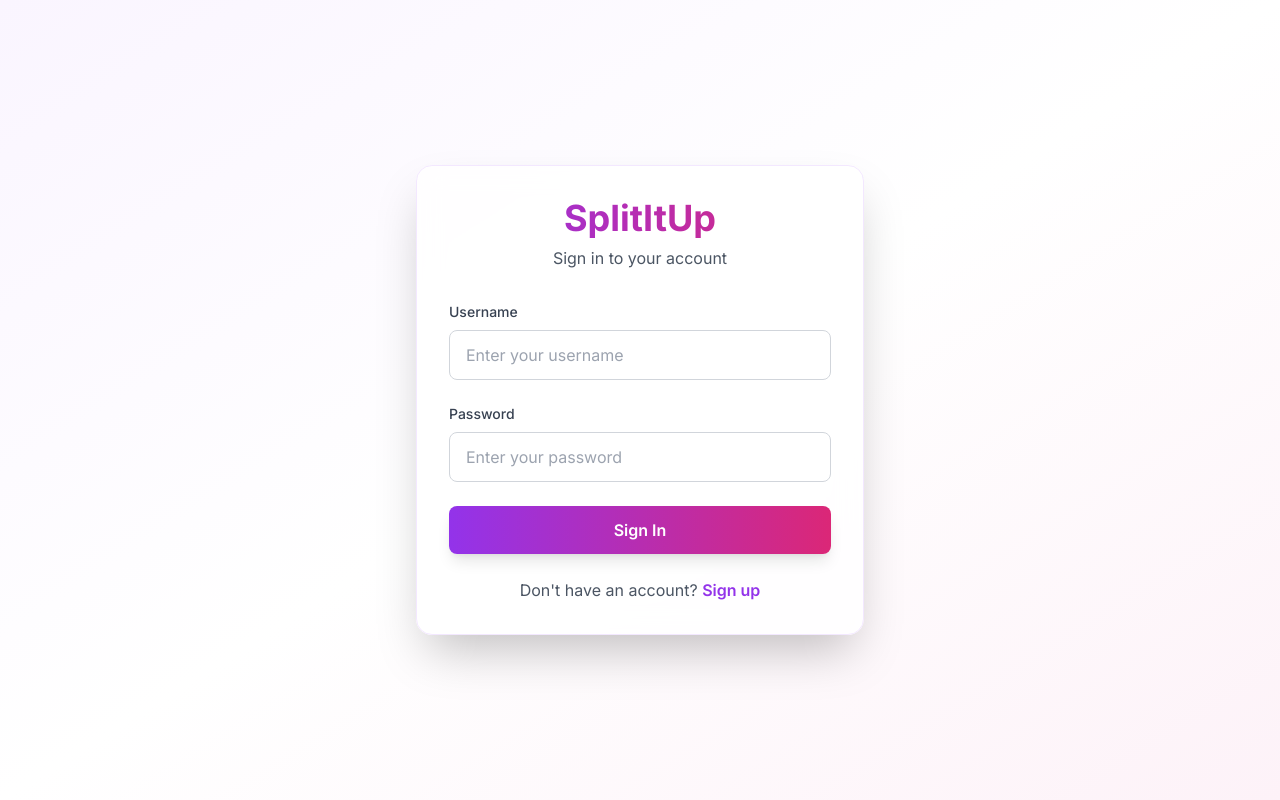
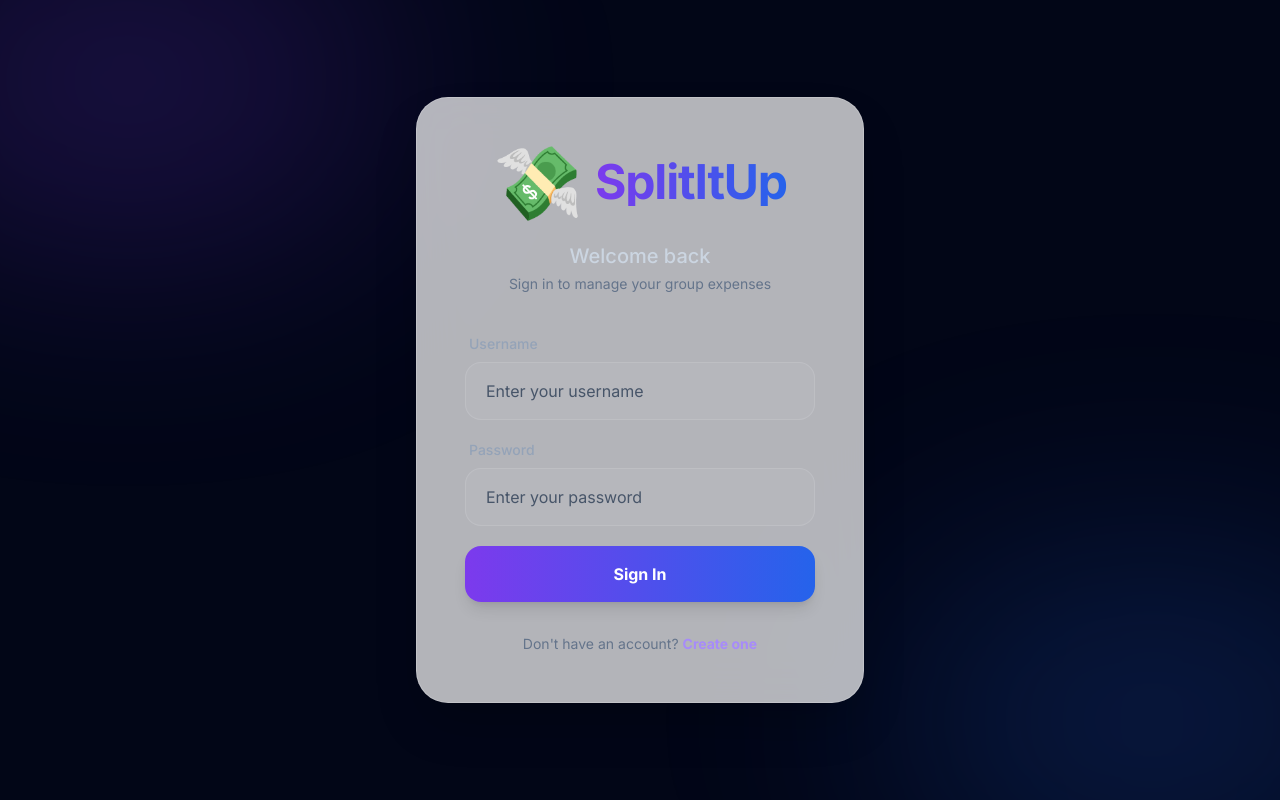
Before and after one commit to alcaxchirag-sys/Spilt-tool, a Next.js app: page /login in a window 1280 px wide. Built offline with nearby package versions, Linux system fonts and the light colour scheme.

Commit message:
feat: implement premium branding and design system

```diff
--- a/app/(auth)/login/page.tsx
+++ b/app/(auth)/login/page.tsx
@@ -6,6 +6,8 @@ import { useRouter } from "next/navigation"
 import Link from "next/link"
 import { motion } from "framer-motion"
 import toast from "react-hot-toast"
+
+import Logo from "@/components/ui/Logo"
 
 export default function LoginPage() {
   const router = useRouter()
@@ -29,7 +31,7 @@ export default function LoginPage() {
       if (result?.error) {
         toast.error("Invalid username or password")
       } else {
-        toast.success("Logged in successfully!")
+        toast.success("Welcome back!")
         router.push("/dashboard")
         router.refresh()
       }
@@ -41,24 +43,27 @@ export default function LoginPage() {
   }
 
   return (
-    <div className="min-h-screen flex items-center justify-center p-4 bg-gradient-to-br from-purple-50 via-white to-pink-50">
+    <div className="min-h-screen flex items-center justify-center p-4 relative overflow-hidden bg-slate-950">
+      {/* Premium Background Elements */}
+      <div className="absolute top-[-10%] left-[-10%] w-[40%] h-[40%] rounded-full bg-violet-600/20 blur-[120px]" />
+      <div className="absolute bottom-[-10%] right-[-10%] w-[40%] h-[40%] rounded-full bg-blue-600/20 blur-[120px]" />
+
       <motion.div
         initial={{ opacity: 0, y: 20 }}
         animate={{ opacity: 1, y: 0 }}
-        transition={{ duration: 0.5 }}
-        className="w-full max-w-md"
+        transition={{ duration: 0.8, ease: "easeOut" }}
+        className="w-full max-w-md relative z-10"
       >
-        <div className="glass-effect rounded-2xl shadow-2xl p-8 border border-purple-100">
-          <div className="text-center mb-8">
-            <h1 className="text-4xl font-bold bg-gradient-to-r from-purple-600 to-pink-600 bg-clip-text text-transparent mb-2">
-              SplitItUp
-            </h1>
-            <p className="text-gray-600">Sign in to your account</p>
+        <div className="glass-effect rounded-[2rem] shadow-2xl p-8 sm:p-12 border border-white/10">
+          <div className="flex flex-col items-center text-center mb-10">
+            <Logo size="xl" className="mb-6" />
+            <h2 className="text-xl font-medium text-slate-300">Welcome back</h2>
+            <p className="text-slate-500 text-sm mt-1">Sign in to manage your group expenses</p>
           </div>
 
-          <form onSubmit={handleSubmit} className="space-y-6">
-            <div>
-              <label htmlFor="username" className="block text-sm font-medium text-gray-700 mb-2">
+          <form onSubmit={handleSubmit} className="space-y-5">
+            <div className="space-y-2">
+              <label htmlFor="username" className="block text-sm font-medium text-slate-400 ml-1">
                 Username
               </label>
               <input
@@ -67,13 +72,13 @@ export default function LoginPage() {
                 required
                 value={formData.username}
                 onChange={(e) => setFormData({ ...formData, username: e.target.value })}
-                className="w-full px-4 py-3 rounded-lg border border-gray-300 focus:ring-2 focus:ring-purple-500 focus:border-transparent outline-none transition-all"
+                className="w-full px-5 py-4 rounded-2xl bg-white/5 border border-white/10 text-white placeholder:text-slate-600 focus:ring-2 focus:ring-violet-500/50 focus:border-violet-500/50 outline-none transition-all"
                 placeholder="Enter your username"
               />
             </div>
 
-            <div>
-              <label htmlFor="password" className="block text-sm font-medium text-gray-700 mb-2">
+            <div className="space-y-2">
+              <label htmlFor="password" className="block text-sm font-medium text-slate-400 ml-1">
                 Password
               </label>
               <input
@@ -82,7 +87,7 @@ export default function LoginPage() {
                 required
                 value={formData.password}
                 onChange={(e) => setFormData({ ...formData, password: e.target.value })}
-                className="w-full px-4 py-3 rounded-lg border border-gray-300 focus:ring-2 focus:ring-purple-500 focus:border-transparent outline-none transition-all"
+                className="w-full px-5 py-4 rounded-2xl bg-white/5 border border-white/10 text-white placeholder:text-slate-600 focus:ring-2 focus:ring-violet-500/50 focus:border-violet-500/50 outline-none transition-all"
                 placeholder="Enter your password"
               />
             </div>
@@ -90,17 +95,17 @@ export default function LoginPage() {
             <button
               type="submit"
               disabled={loading}
-              className="w-full gradient-button text-white py-3 rounded-lg font-semibold shadow-lg hover:shadow-xl transition-all disabled:opacity-50 disabled:cursor-not-allowed"
+              className="w-full gradient-button text-white py-4 rounded-2xl font-bold shadow-lg hover:shadow-violet-500/20 hover:scale-[1.02] active:scale-[0.98] transition-all disabled:opacity-50 disabled:cursor-not-allowed mt-4"
             >
-              {loading ? "Signing in..." : "Sign In"}
+              {loading ? "Authenticating..." : "Sign In"}
             </button>
           </form>
 
-          <div className="mt-6 text-center">
-            <p className="text-gray-600">
+          <div className="mt-8 text-center">
+            <p className="text-slate-500 text-sm">
               Don&apos;t have an account?{" "}
-              <Link href="/signup" className="text-purple-600 hover:text-purple-700 font-semibold">
-                Sign up
+              <Link href="/signup" className="text-violet-400 hover:text-violet-300 font-bold transition-colors">
+                Create one
               </Link>
             </p>
           </div>
--- a/app/(auth)/signup/page.tsx
+++ b/app/(auth)/signup/page.tsx
@@ -6,6 +6,8 @@ import Link from "next/link"
 import { motion } from "framer-motion"
 import toast from "react-hot-toast"
 import { signup } from "@/lib/auth-actions"
+
+import Logo from "@/components/ui/Logo"
 
 export default function SignupPage() {
   const router = useRouter()
@@ -42,24 +44,27 @@ export default function SignupPage() {
   }
 
   return (
-    <div className="min-h-screen flex items-center justify-center p-4 bg-gradient-to-br from-purple-50 via-white to-pink-50">
+    <div className="min-h-screen flex items-center justify-center p-4 relative overflow-hidden bg-slate-950">
+      {/* Premium Background Elements */}
+      <div className="absolute top-[-10%] right-[-10%] w-[40%] h-[40%] rounded-full bg-violet-600/20 blur-[120px]" />
+      <div className="absolute bottom-[-10%] left-[-10%] w-[40%] h-[40%] rounded-full bg-blue-600/20 blur-[120px]" />
+
       <motion.div
         initial={{ opacity: 0, y: 20 }}
         animate={{ opacity: 1, y: 0 }}
-        transition={{ duration: 0.5 }}
-        className="w-full max-w-md"
+        transition={{ duration: 0.8, ease: "easeOut" }}
+        className="w-full max-w-md relative z-10"
       >
-        <div className="glass-effect rounded-2xl shadow-2xl p-8 border border-purple-100">
-          <div className="text-center mb-8">
-            <h1 className="text-4xl font-bold bg-gradient-to-r from-purple-600 to-pink-600 bg-clip-text text-transparent mb-2">
-              SplitItUp
-            </h1>
-            <p className="text-gray-600">Create your account</p>
+        <div className="glass-effect rounded-[2rem] shadow-2xl p-8 sm:p-12 border border-white/10">
+          <div className="flex flex-col items-center text-center mb-10">
+            <Logo size="xl" className="mb-6" />
+            <h2 className="text-xl font-medium text-slate-300">Create account</h2>
+            <p className="text-slate-500 text-sm mt-1">Join SplitItUp to start splitting smart</p>
           </div>
 
-          <form onSubmit={handleSubmit} className="space-y-6">
-            <div>
-              <label htmlFor="name" className="block text-sm font-medium text-gray-700 mb-2">
+          <form onSubmit={handleSubmit} className="space-y-5">
+            <div className="space-y-2">
+              <label htmlFor="name" className="block text-sm font-medium text-slate-400 ml-1">
                 Full Name
               </label>
               <input
@@ -68,13 +73,13 @@ export default function SignupPage() {
                 required
                 value={formData.name}
                 onChange={(e) => setFormData({ ...formData, name: e.target.value })}
-                className="w-full px-4 py-3 rounded-lg border border-gray-300 focus:ring-2 focus:ring-purple-500 focus:border-transparent outline-none transition-all"
+                className="w-full px-5 py-4 rounded-2xl bg-white/5 border border-white/10 text-white placeholder:text-slate-600 focus:ring-2 focus:ring-violet-500/50 focus:border-violet-500/50 outline-none transition-all"
                 placeholder="Enter your full name"
               />
             </div>
 
-            <div>
-              <label htmlFor="username" className="block text-sm font-medium text-gray-700 mb-2">
+            <div className="space-y-2">
+              <label htmlFor="username" className="block text-sm font-medium text-slate-400 ml-1">
                 Username
               </label>
               <input
@@ -83,13 +88,13 @@ export default function SignupPage() {
                 required
                 value={formData.username}
                 onChange={(e) => setFormData({ ...formData, username: e.target.value })}
-                className="w-full px-4 py-3 rounded-lg border border-gray-300 focus:ring-2 focus:ring-purple-500 focus:border-transparent outline-none transition-all"
+                className="w-full px-5 py-4 rounded-2xl bg-white/5 border border-white/10 text-white placeholder:text-slate-600 focus:ring-2 focus:ring-violet-500/50 focus:border-violet-500/50 outline-none transition-all"
                 placeholder="Choose a username"
               />
             </div>
 
-            <div>
-              <label htmlFor="password" className="block text-sm font-medium text-gray-700 mb-2">
+            <div className="space-y-2">
+              <label htmlFor="password" className="block text-sm font-medium text-slate-400 ml-1">
                 Password
               </label>
               <input
@@ -99,7 +104,7 @@ export default function SignupPage() {
                 minLength={6}
                 value={formData.password}
                 onChange={(e) => setFormData({ ...formData, password: e.target.value })}
-                className="w-full px-4 py-3 rounded-lg border border-gray-300 focus:ring-2 focus:ring-purple-500 focus:border-transparent outline-none transition-all"
+                className="w-full px-5 py-4 rounded-2xl bg-white/5 border border-white/10 text-white placeholder:text-slate-600 focus:ring-2 focus:ring-violet-500/50 focus:border-violet-500/50 outline-none transition-all"
                 placeholder="At least 6 characters"
               />
             </div>
@@ -107,16 +112,16 @@ export default function SignupPage() {
             <button
               type="submit"
               disabled={loading}
-              className="w-full gradient-button text-white py-3 rounded-lg font-semibold shadow-lg hover:shadow-xl transition-all disabled:opacity-50 disabled:cursor-not-allowed"
+              className="w-full gradient-button text-white py-4 rounded-2xl font-bold shadow-lg hover:shadow-violet-500/20 hover:scale-[1.02] active:scale-[0.98] transition-all disabled:opacity-50 disabled:cursor-not-allowed mt-4"
             >
               {loading ? "Creating account..." : "Sign Up"}
             </button>
           </form>
 
-          <div className="mt-6 text-center">
-            <p className="text-gray-600">
+          <div className="mt-8 text-center">
+            <p className="text-slate-500 text-sm">
               Already have an account?{" "}
-              <Link href="/login" className="text-purple-600 hover:text-purple-700 font-semibold">
+              <Link href="/login" className="text-violet-400 hover:text-violet-300 font-bold transition-colors">
                 Sign in
               </Link>
             </p>
--- a/app/globals.css
+++ b/app/globals.css
@@ -11,6 +11,7 @@
     --popover: 0 0% 100%;
     --popover-foreground: 222.2 84% 4.9%;
     --primary: 262.1 83.3% 57.8%;
+    /* Violet */
     --primary-foreground: 210 40% 98%;
     --secondary: 210 40% 96.1%;
     --secondary-foreground: 222.2 47.4% 11.2%;
@@ -23,7 +24,8 @@
     --border: 214.3 31.8% 91.4%;
     --input: 214.3 31.8% 91.4%;
     --ring: 262.1 83.3% 57.8%;
-    --radius: 0.5rem;
+    --radius: 1rem;
+    /* 16px */
   }
 
   .dark {
@@ -53,23 +55,24 @@
   * {
     @apply border-border;
   }
+
   body {
-    @apply bg-gradient-to-br from-purple-50 via-white to-pink-50 dark:from-gray-900 dark:via-gray-800 dark:to-gray-900 text-foreground;
+    @apply bg-gradient-to-br from-indigo-50 via-white to-blue-50 dark:from-gray-950 dark:via-gray-900 dark:to-gray-950 text-foreground;
     min-height: 100vh;
   }
 }
 
 @layer utilities {
   .gradient-card {
-    @apply bg-gradient-to-br from-white to-purple-50/50 dark:from-gray-800 dark:to-purple-900/20;
+    @apply bg-gradient-to-br from-white to-blue-50/30 dark:from-gray-900 dark:to-blue-900/10;
   }
 
   .gradient-button {
-    @apply bg-gradient-to-r from-purple-600 to-pink-600 hover:from-purple-700 hover:to-pink-700;
+    @apply bg-gradient-to-r from-violet-600 to-blue-600 hover:from-violet-700 hover:to-blue-700;
   }
 
   .glass-effect {
-    @apply bg-white/80 dark:bg-gray-800/80 backdrop-blur-md;
+    @apply bg-white/70 dark:bg-gray-900/70 backdrop-blur-xl border border-white/20 dark:border-gray-800/20;
   }
 
   .pb-safe {
--- /dev/null
+++ b/components/ui/Logo.tsx
@@ -0,0 +1,55 @@
+"use client"
+
+import { motion } from "framer-motion"
+
+interface LogoProps {
+    size?: "sm" | "md" | "lg" | "xl"
+    className?: string
+    showText?: boolean
+    animated?: boolean
+}
+
+export default function Logo({
+    size = "md",
+    className = "",
+    showText = true,
+    animated = true
+}: LogoProps) {
+    const sizes = {
+        sm: "text-2xl",
+        md: "text-4xl",
+        lg: "text-5xl",
+        xl: "text-7xl"
+    }
+
+    const textSizes = {
+        sm: "text-lg",
+        md: "text-2xl",
+        lg: "text-3xl",
+        xl: "text-5xl"
+    }
+
+    const emoji = "💸"
+
+    return (
+        <div className={`flex items-center gap-3 ${className}`}>
+            <motion.div
+                initial={animated ? { scale: 0.8, opacity: 0 } : {}}
+                animate={animated ? { scale: 1, opacity: 1 } : {}}
+                whileHover={animated ? { scale: 1.1, rotate: 5 } : {}}
+                className={`${sizes[size]} leading-none select-none`}
+            >
+                {emoji}
+            </motion.div>
+            {showText && (
+                <motion.span
+                    initial={animated ? { x: -10, opacity: 0 } : {}}
+                    animate={animated ? { x: 0, opacity: 1 } : {}}
+                    className={`${textSizes[size]} font-bold bg-gradient-to-r from-violet-600 to-blue-600 bg-clip-text text-transparent tracking-tight`}
+                >
+                    SplitItUp
+                </motion.span>
+            )}
+        </div>
+    )
+}
```
Also changed, not shown: app/layout.tsx (+2 -2 lines), components/dashboard/DashboardContent.tsx (+70 -57 lines), components/layout/BottomNav.tsx (+4 -4 lines), components/ui/EmptyState.tsx (added, +54 -0 lines), components/ui/GlobalLoader.tsx (+9 -9 lines).
